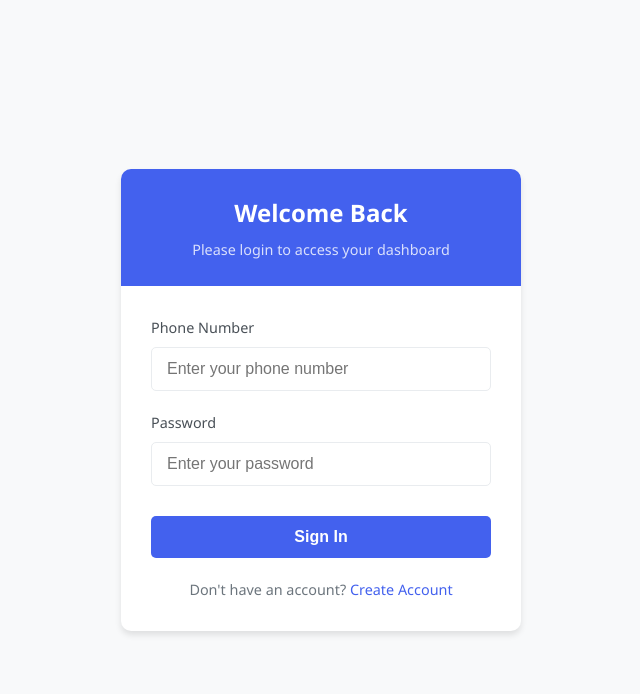
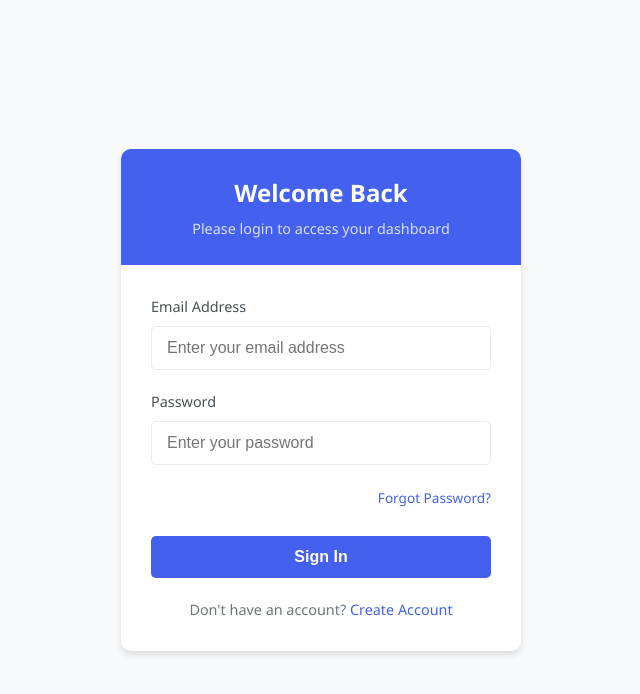
Before and after one commit to sujanboseb/dashboarsd-login, a Flask app: page /login in a window 1280 px wide. Shown: the top 694 px of the page, without its empty margins (319-959 px from the left). Run offline with Flask 3, Linux system fonts and the light colour scheme.

Commit message:
Update login.html

```diff
--- a/templates/login.html
+++ b/templates/login.html
@@ -147,6 +147,22 @@
         .signup-link a:hover {
             text-decoration: underline;
         }
+
+        .forgot-password {
+            text-align: right;
+            margin-bottom: 15px;
+        }
+
+        .forgot-password a {
+            color: var(--primary-color);
+            text-decoration: none;
+            font-size: 0.85rem;
+            transition: var(--transition);
+        }
+
+        .forgot-password a:hover {
+            text-decoration: underline;
+        }
     </style>
 </head>
 <body>
@@ -169,13 +185,17 @@
 
             <form method="POST">
                 <div class="form-group">
-                    <label for="phone">Phone Number</label>
-                    <input type="text" id="phone" name="phone" class="form-control" placeholder="Enter your phone number" required>
+                    <label for="email">Email Address</label>
+                    <input type="email" id="email" name="email" class="form-control" placeholder="Enter your email address" required>
                 </div>
 
                 <div class="form-group">
                     <label for="password">Password</label>
                     <input type="password" id="password" name="password" class="form-control" placeholder="Enter your password" required>
+                </div>
+
+                <div class="forgot-password">
+                    <a href="{{ url_for('forgot_password') }}">Forgot Password?</a>
                 </div>
 
                 <button type="submit" class="login-button">Sign In</button>
```
